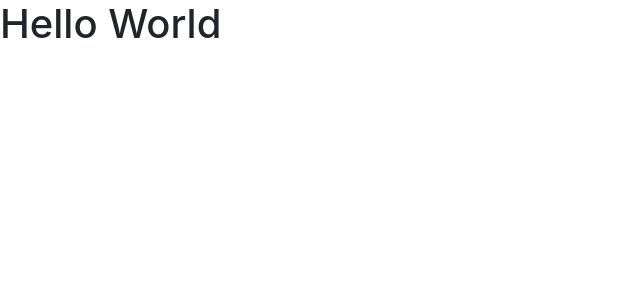
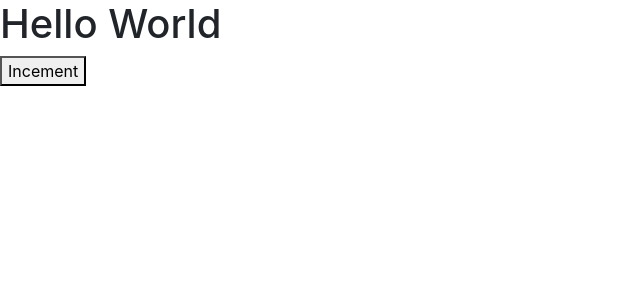
Before and after one commit to TomaszSzydlowski/ReactOne, a React (Create React App) app in the folder react-one/: page / in a window 1280 px wide. Shown: the top 300 px of the page, without its empty margins (0-640 px from the left). Built offline with nearby package versions, Linux system fonts and the light colour scheme.

Commit message:
added React.Fragment

```diff
--- a/react-one/src/components/counter.jsx
+++ b/react-one/src/components/counter.jsx
@@ -2,7 +2,12 @@
 
 class Counter extends Component {
   render() {
-    return <h1>Hello World</h1>;
+    return (
+      <React.Fragment>
+        <h1>Hello World</h1>
+        <button>Incement</button>
+      </React.Fragment>
+    );
   }
 }
 
```
